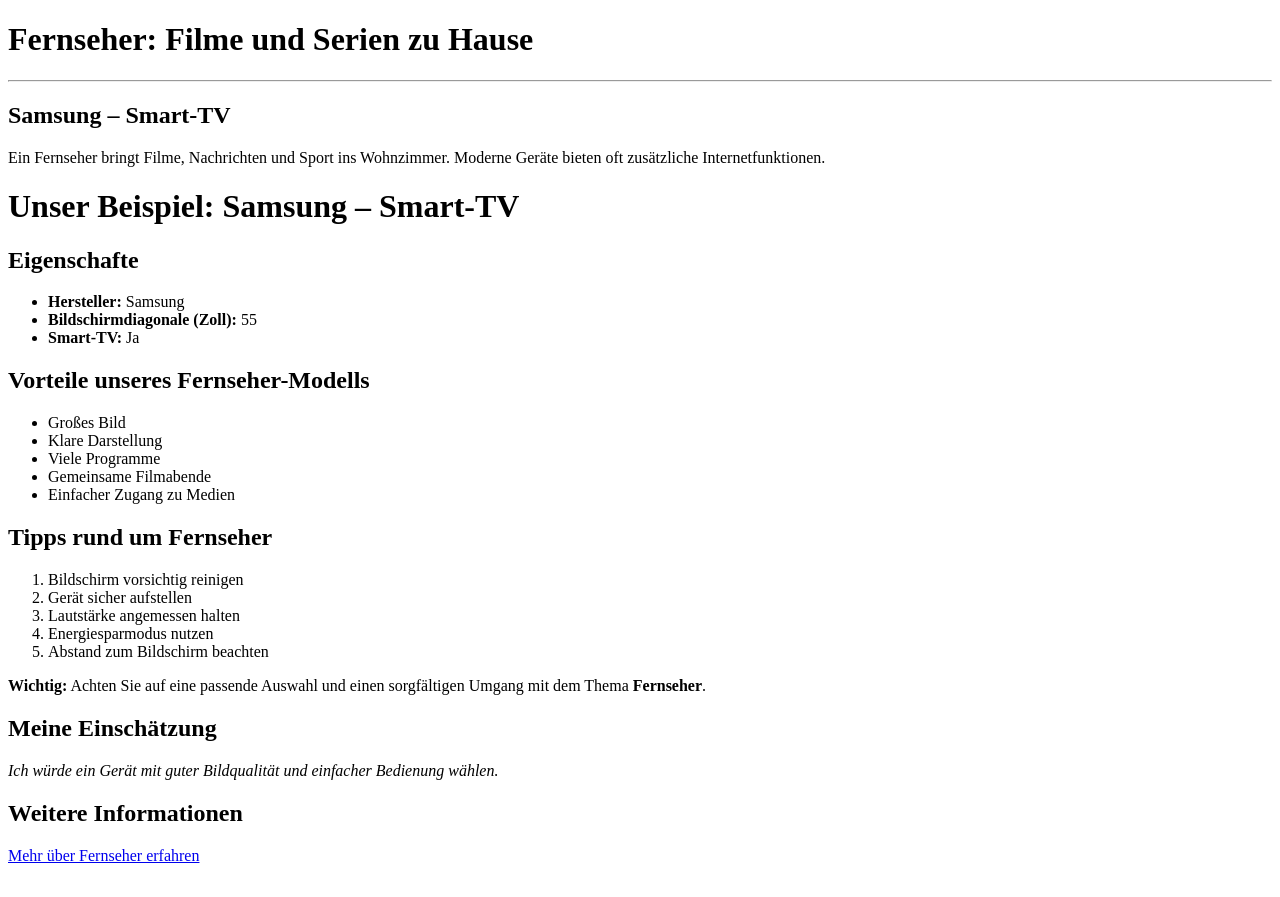
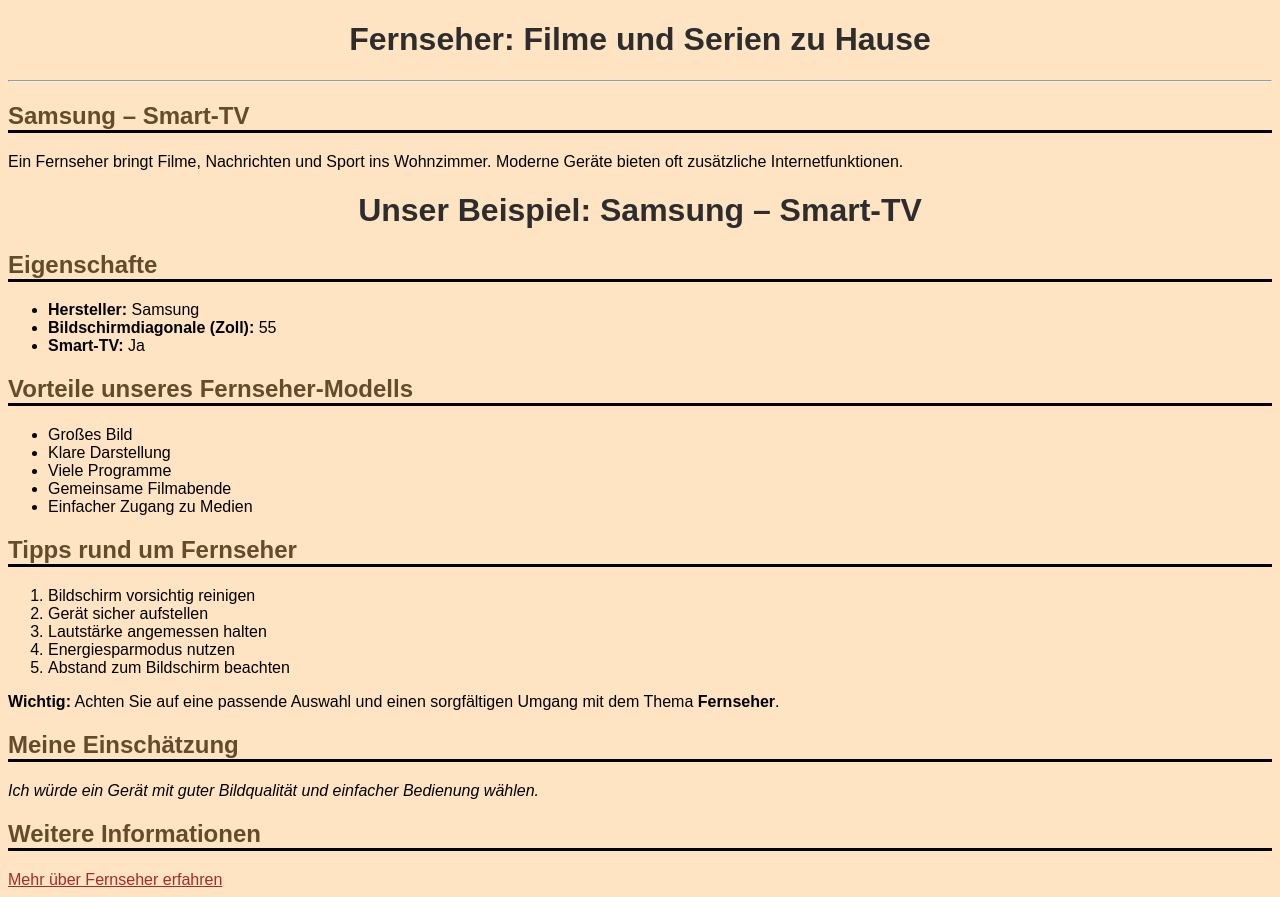
Before and after one commit to YeetusPrime27/3abif_wmc_fernseher, a plain HTML site: page index.html in a window 1280 px wide. Before the commit the page ends 873 px from the top, so only its background shows below. Drawn offline with Linux system fonts and the light colour scheme.

Commit message:
did some css formating

```diff
--- a/index.html
+++ b/index.html
@@ -4,6 +4,28 @@
     <meta charset="UTF-8">
     <meta name="viewport" content="width=device-width, initial-scale=1.0">
     <title>Fernseher</title>
+    <style>
+        body {
+            background-color:bisque;
+            font-family: Arial;
+        }
+
+        h1 {
+            color: rgb(45, 45, 45);
+            text-align: center;
+        }
+
+        h2 {
+            color: rgb(98, 76, 44);
+            border-bottom: 3px solid black;
+        }
+
+        a {
+            color: brown;
+            hover: color blue;
+        }
+
+    </style>
 </head>
 <body>
 
```
